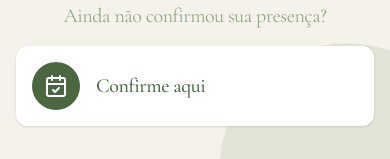
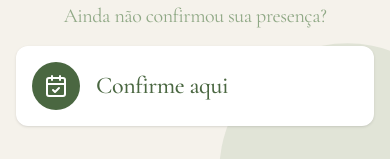
Before and after one commit to whyleonardo/wedding, a Next.js app: page / in a window 390 px wide. Shown: the part 630-789 px from the top of the page. Built offline with nearby package versions, Linux system fonts and the light colour scheme; no server answers.

Commit message:
refactor: update font size

```diff
--- a/src/app/page.tsx
+++ b/src/app/page.tsx
@@ -117,7 +117,7 @@ const HomePage = () => {
             </div>
 
             <div className="flex-1">
-              <h2 className="text-brand text-xl font-medium md:text-2xl">
+              <h2 className="text-brand text-2xl font-medium md:text-2xl">
                 Confirme aqui
               </h2>
             </div>
```
